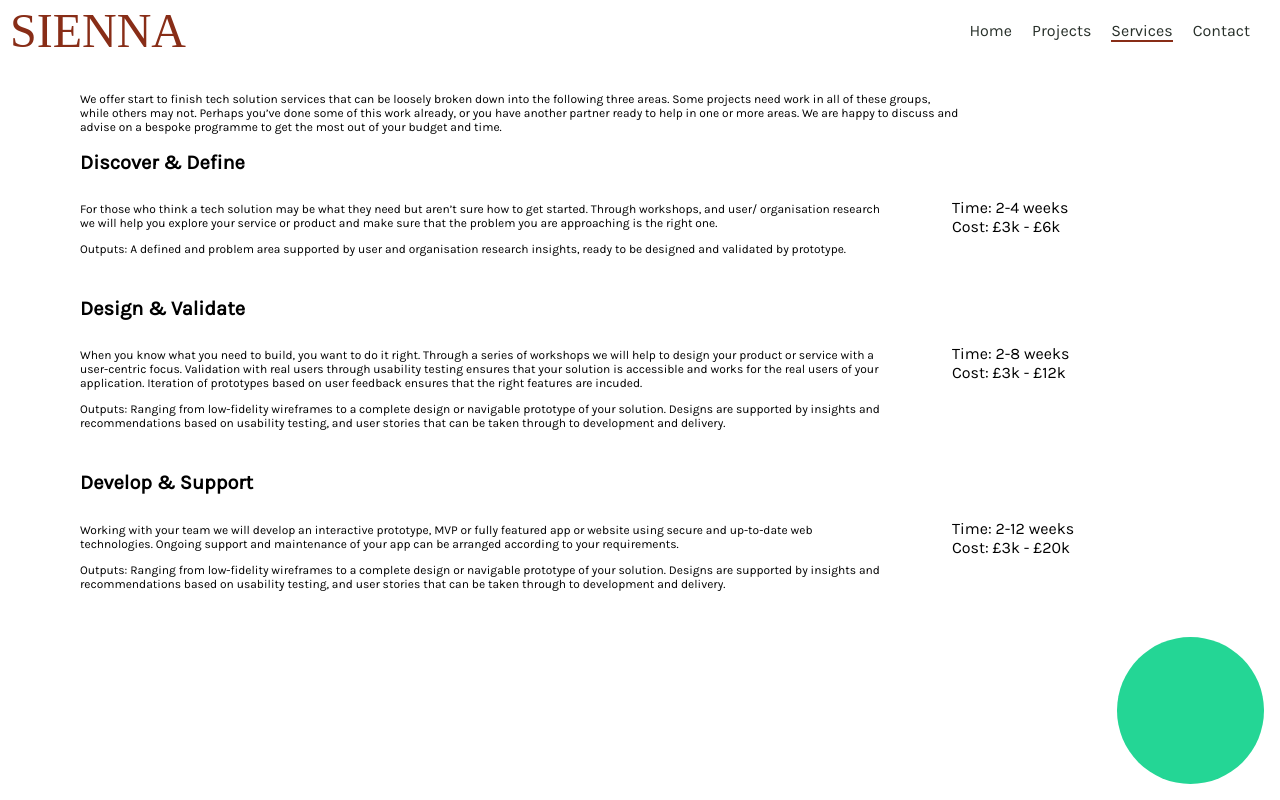
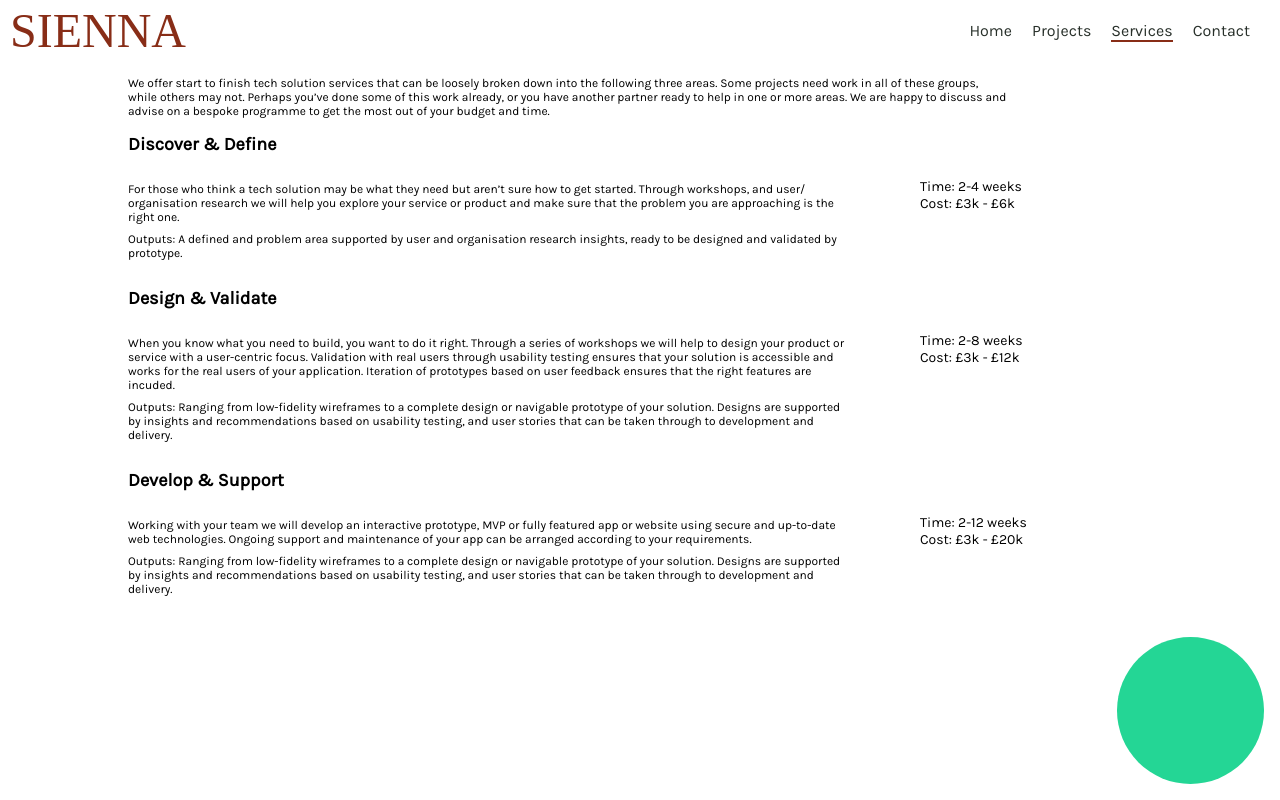
Before and after one commit to sienna-development/sienna-website, a Next.js app: page /services in a window 1280 px wide. Built offline with nearby package versions, Linux system fonts and the light colour scheme; a web font is replaced by a local one.

Commit message:
Change embedded p tags and make sections semantic

```diff
--- a/pages/services.js
+++ b/pages/services.js
@@ -21,14 +21,14 @@ export default function Services() {
             <p className={styles.bodyText}>
                   For those who think a tech solution may be what they need but aren’t sure how to get started.
                   Through workshops, and user/ organisation research we will help you explore your service or product and make sure that the problem you are approaching is the right one.
-            <p className={styles.bodyText}>
+                   <article className={styles.outputs}>
                      Outputs: A defined and problem area supported by user and organisation research insights, ready to be designed and validated by prototype.
+                   </article>
             </p>
-            </p>
-                <span className={styles.details}>
+                <aside className={styles.details}>
                   Time: 2-4 weeks
                   Cost: £3k - £6k
-                </span>
+                </aside>
       </div>
 
 
@@ -40,17 +40,16 @@ export default function Services() {
                   When you know what you need to build, you want to do it right. Through a series of workshops we will help to design your product or service with a user-centric focus.
                   Validation with real users through usability testing ensures that your solution is accessible and works for the real users of your application.
                   Iteration of prototypes based on user feedback ensures that the right features are incuded.
-            <p className={styles.bodyText}>
+                  <article className={styles.outputs}>
                     Outputs: Ranging from low-fidelity wireframes to a complete design or navigable prototype of your solution.
                     Designs are supported by insights and recommendations based on usability testing, and user stories that can be taken through to development and delivery.
+                  </article>
             </p>
-            </p>
-              <span className={styles.details}>
+                <aside className={styles.details}>
                   Time: 2-8 weeks
                   Cost: £3k - £12k
-              </span>
+                </aside>
         </div>
-
 
 <h2 className={styles.serviceTitle}>
       Develop & Support
@@ -59,15 +58,15 @@ export default function Services() {
             <p className={styles.bodyText}>
                   Working with your team we will develop an interactive prototype, MVP or fully featured app or website using secure and up-to-date web technologies.
                   Ongoing support and maintenance of your app can be arranged according to your requirements.
-            <p className={styles.bodyText}>
+                  <article className={styles.outputs}>
                         Outputs: Ranging from low-fidelity wireframes to a complete design or navigable prototype of your solution.
                         Designs are supported by insights and recommendations based on usability testing, and user stories that can be taken through to development and delivery.
+                  </article>
             </p>
-            </p>
-              <span className={styles.details}>
+                  <aside className={styles.details}>
                         Time: 2-12 weeks
                         Cost: £3k - £20k
-              </span>
+                  </aside>
         </div>
         <img src="/images/green-circle.svg" alt="cirle" className={styles.circle}/>
         </div>
--- a/styles/globals.css
+++ b/styles/globals.css
@@ -16,9 +16,8 @@ p {
 }
 
 h2 {
-
   font-weight: 700;
-  font-size: 20px;
+  font-size: 18px;
 }
 
 * {
--- a/styles/services.module.css
+++ b/styles/services.module.css
@@ -1,5 +1,5 @@
 .content {
-    margin: 5rem;
+    margin: 4rem 8rem;
     position: fixed;
 }
 
@@ -13,13 +13,17 @@
 }
 
 .bodyText {
-    width: 50rem;
+    width: 45rem;
 }
 
 .details {
-    width: 9rem;
+    width: 7rem;
     margin-left: 4.5rem;
-    font-size: 16px;
+    font-size: 14px;
+    margin-top: 0.5rem;
+}
+
+.outputs {
     margin-top: 0.5rem;
 }
 
```
Lines whose indentation alone changed are shown as unchanged.
